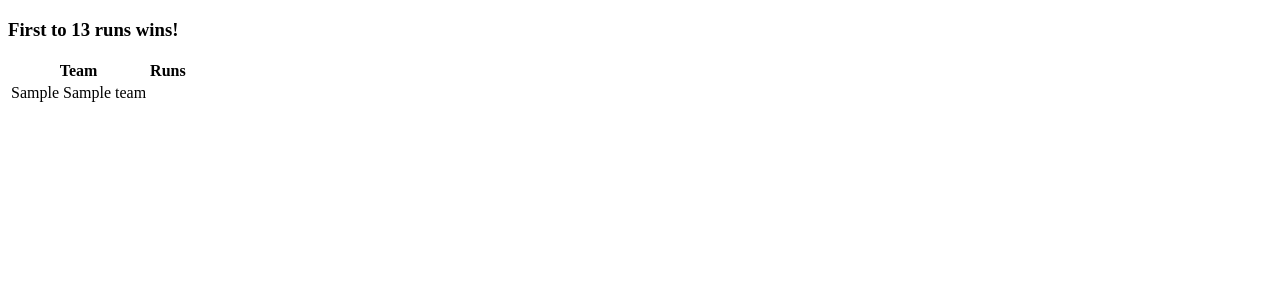
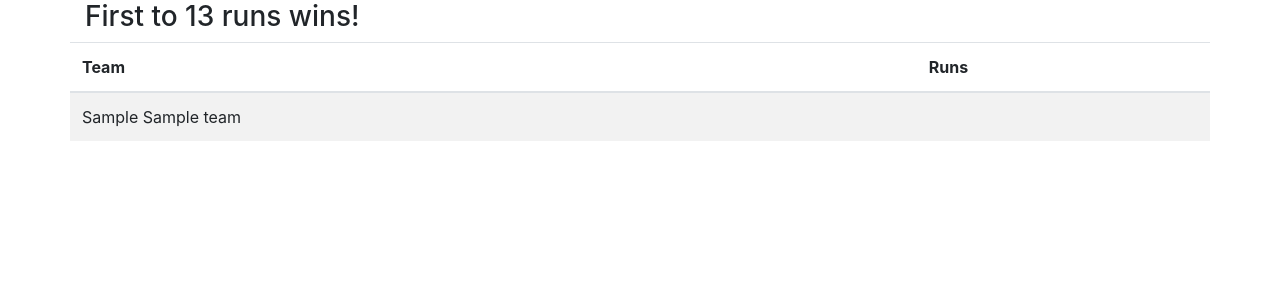
Before and after one commit to dancastillo/mlb13runs, a Node server app: page / in a window 1280 px wide. Shown: the top 300 px of the page. Run offline with Node 20, Linux system fonts and the light colour scheme; tables that the repository leaves empty hold one stand-in row (values such as "Sample post"); some libraries are stand-ins or nearby versions.

Commit message:
home.hbs: added bootstrap table to display data

```diff
--- a/public/views/home.hbs
+++ b/public/views/home.hbs
@@ -7,20 +7,27 @@
   <title>13 Runs</title>
 </head>
 <body>
+  <div class="container">
     <h3>First to 13 runs wins!</h3>
-  {{!-- {{teams}} --}}
-  <table>
+    <div class="row">
+      <table class="table table-striped">
+        <thead>
           <tr>
             <th>Team</th>
             <th>Runs</th>
           </tr>
+        </thead>
+        <tbody>
           {{#each teams}}
           <tr>
             <td>{{this.market}} {{this.name}}</td>
             <td>{{this.runs}}</td>
           </tr>
           {{/each}}
+        </tbody>
       </table>
-
+    </div>
+  </div>
+  <link rel="stylesheet" href="https://stackpath.bootstrapcdn.com/bootstrap/4.1.0/css/bootstrap.min.css" integrity="sha384-9gVQ4dYFwwWSjIDZnLEWnxCjeSWFphJiwGPXr1jddIhOegiu1FwO5qRGvFXOdJZ4" crossorigin="anonymous">
 </body>
 </html>
```
Lines whose indentation alone changed are shown as unchanged.
